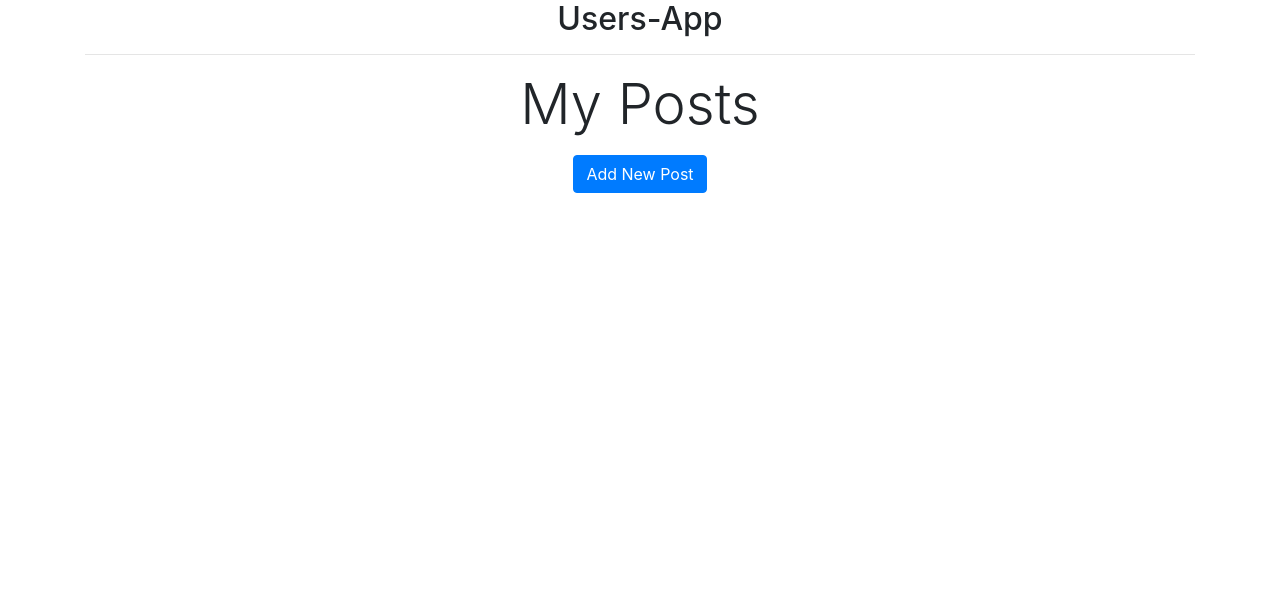
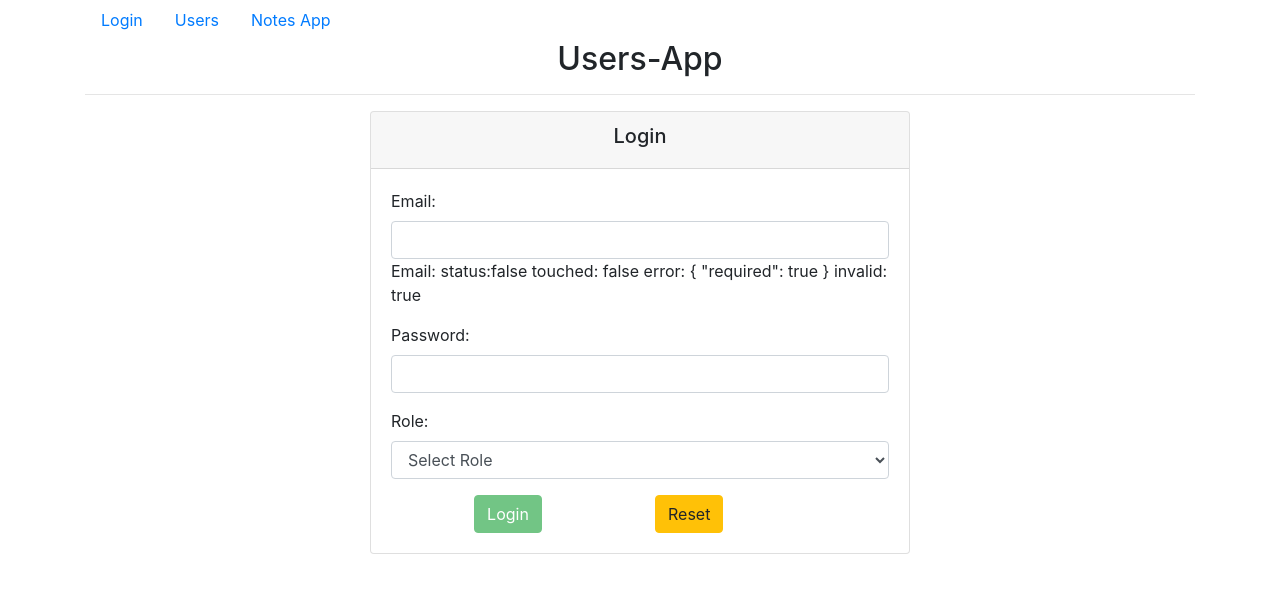
Before and after one commit to Ketakikas/users-app, an Angular app: page /login in a window 1280 px wide. Shown: the top 590 px of the page. Built offline with nearby package versions, Linux system fonts and the light colour scheme; data requests are answered from the project's data file.

Commit message:
routes added

```diff
--- a/src/app/app.component.html
+++ b/src/app/app.component.html
@@ -1,6 +1,7 @@
 <div class="container">
   <div class="row">
     <div class="col-12">
+      <app-header></app-header>
       <h2 class="text-center">
         Users-App
       </h2>
@@ -23,7 +24,8 @@
       <!-- <app-customoperator-obervable></app-customoperator-obervable> -->
       <!-- <app-observable-operators></app-observable-operators> -->
       <!-- <app-subjects-demo></app-subjects-demo> -->
-      <app-posts></app-posts>
+      <!-- <app-posts></app-posts> -->
+      <router-outlet></router-outlet>
     </div>
   </div>
 </div>
--- /dev/null
+++ b/src/app/app.routes.ts
@@ -0,0 +1,23 @@
+import { Routes } from "@angular/router";
+import { LoginComponent } from "./components/login/login.component";
+import { NotesComponent } from "./components/notes/notes.component";
+import { UsersComponent } from "./components/users/users.component";
+
+export const APP_Routes:Routes=[
+    {
+        path:"login",
+        component:LoginComponent
+    },
+    {
+        path:"users",
+        component:UsersComponent
+    },
+    {
+        path:"notes",
+        component:NotesComponent
+    },
+    {
+        path:"**",                  //when no url ,matches then you can redirect to any url
+        redirectTo:"/login"
+    }
+]
--- /dev/null
+++ b/src/app/components/header/header.component.html
@@ -0,0 +1,13 @@
+<div class="nav navba-nav">
+    <ul class="nav">
+        <li class="nav-link">
+            <a [routerLink]="['login']" class="nav-item">Login</a>
+        </li>
+        <li class="nav-link">
+            <a [routerLink]="['users']" class="nav-item">Users</a>
+        </li>
+        <li class="nav-link">
+            <a [routerLink]="['notes']" class="nav-item">Notes App</a>
+        </li>
+    </ul>
+</div>
--- /dev/null
+++ b/src/app/components/header/header.component.ts
@@ -0,0 +1,15 @@
+import { Component, OnInit } from '@angular/core';
+
+@Component({
+  selector: 'app-header',
+  templateUrl: './header.component.html',
+  styleUrls: ['./header.component.css']
+})
+export class HeaderComponent implements OnInit {
+
+  constructor() { }
+
+  ngOnInit(): void {
+  }
+
+}
--- a/src/index.html
+++ b/src/index.html
@@ -3,7 +3,11 @@
 <head>
   <meta charset="utf-8">
   <title>UsersApp</title>
-  <base href="/">
+  <!--root domain: http://localhost:4200 -->
+  <!--'/' means root-->
+  <!--http://localhost:4200/subdomain-->
+  <!--then specify '/subdomain'-->
+  <base href="/"><!--to set rounting-->
   <meta name="viewport" content="width=device-width, initial-scale=1">
   <link rel="icon" type="image/x-icon" href="favicon.ico">
   <!-- <link href="https://cdn.jsdelivr.net/npm/bootstrap@5.1.3/dist/css/bootstrap.min.css" rel="stylesheet" integrity="sha384-1BmE4kWBq78iYhFldvKuhfTAU6auU8tT94WrHftjDbrCEXSU1oBoqyl2QvZ6jIW3" crossorigin="anonymous"> -->
```
Also changed, not shown: src/app/app.module.ts (+7 -2 lines), src/app/components/header/header.component.css (added), 1 other file (tests, documents, lock files or other folders).
